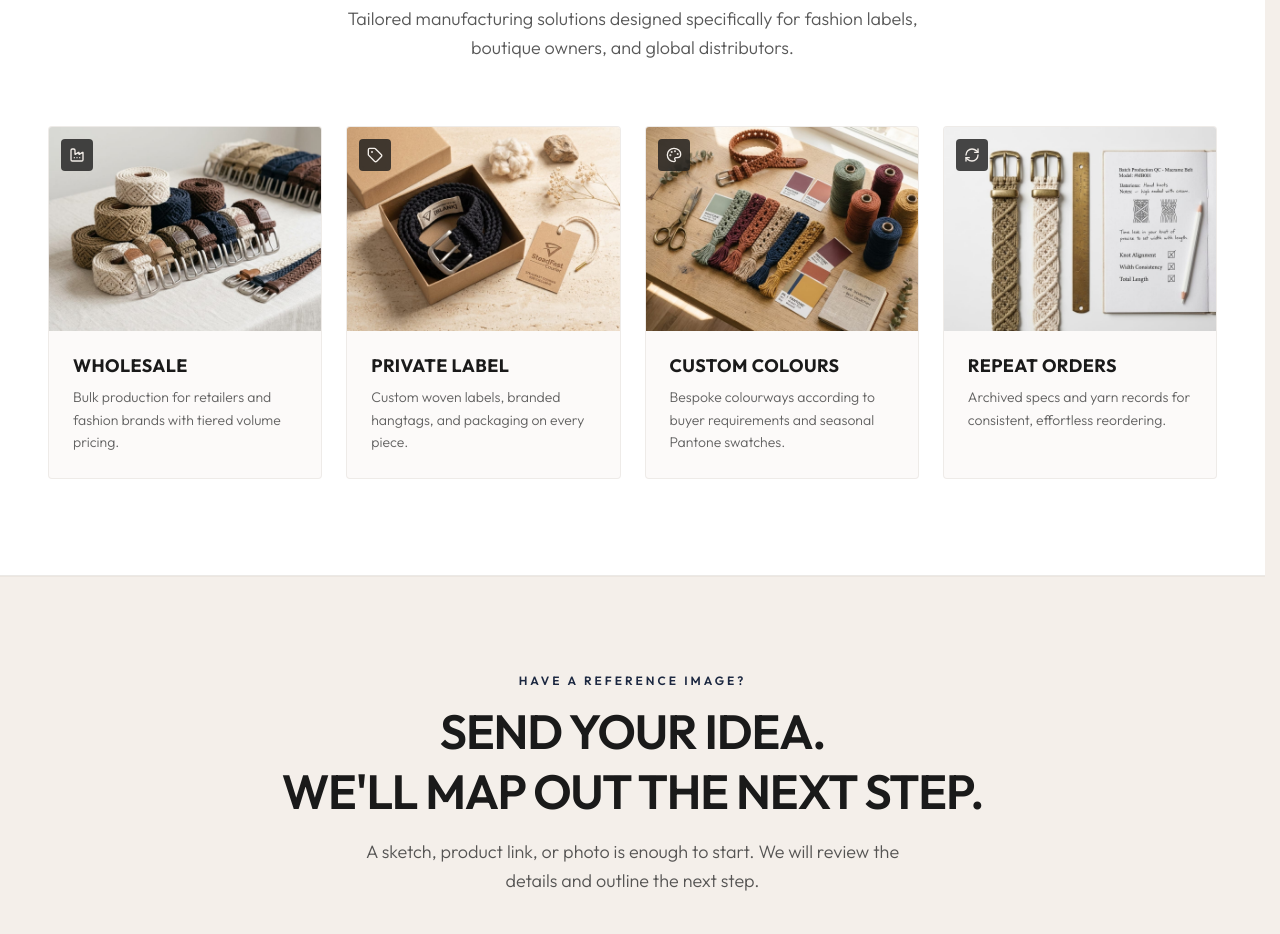
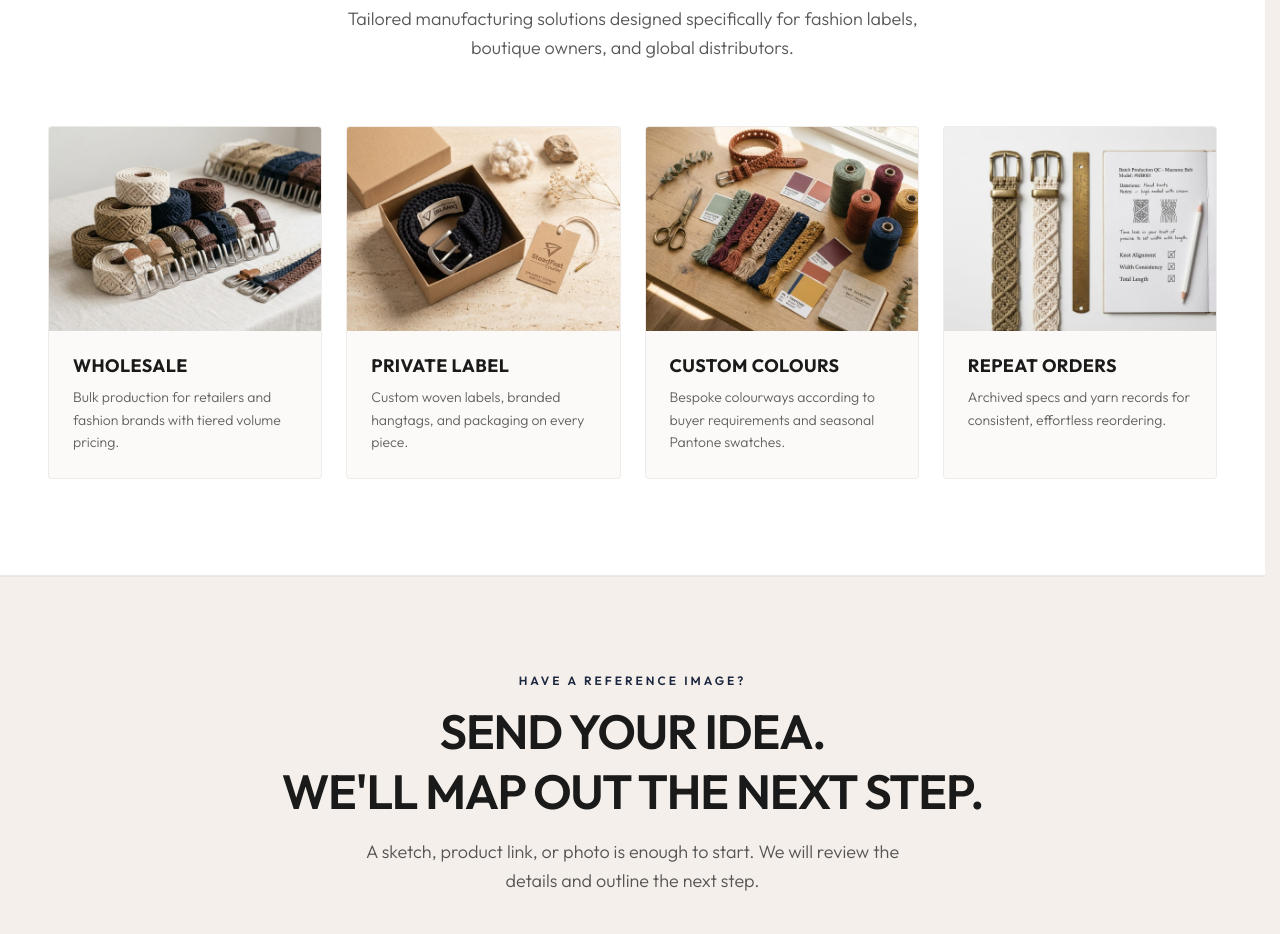
Before and after one commit to cg000als-8877/AST-Macrame, a React (Vite) app: page / in a window 1280 px wide. Shown: the part 3640-4574 px from the top of the page. Built offline with nearby package versions, Linux system fonts and the light colour scheme; no server answers; the database is empty.

Commit message:
UI: Remove corner icon badges from Built for Brands cards

```diff
--- a/src/pages/Home.jsx
+++ b/src/pages/Home.jsx
@@ -5,11 +5,8 @@ import {
   Package,
   ShieldCheck,
   Palette,
-  RefreshCw,
   Check,
   ChevronRight,
-  Tag,
-  Factory,
   Sparkles,
   MessageCircle,
   Mail,
@@ -710,9 +707,6 @@ const Home = () => {
                   loading="lazy"
                   decoding="async"
                 />
-                <div className="absolute top-2 left-2 sm:top-3 sm:left-3 w-6 h-6 sm:w-8 sm:h-8 rounded-md sm:rounded-lg bg-soft-black/80 backdrop-blur-sm text-cream flex items-center justify-center">
-                  <Factory className="w-3 h-3 sm:w-4 sm:h-4" />
-                </div>
               </div>
               <div className="p-3 sm:p-6 flex flex-col flex-grow justify-between">
                 <div>
@@ -736,9 +730,6 @@ const Home = () => {
                   loading="lazy"
                   decoding="async"
                 />
-                <div className="absolute top-2 left-2 sm:top-3 sm:left-3 w-6 h-6 sm:w-8 sm:h-8 rounded-md sm:rounded-lg bg-soft-black/80 backdrop-blur-sm text-cream flex items-center justify-center">
-                  <Tag className="w-3 h-3 sm:w-4 sm:h-4" />
-                </div>
               </div>
               <div className="p-3 sm:p-6 flex flex-col flex-grow justify-between">
                 <div>
@@ -762,9 +753,6 @@ const Home = () => {
                   loading="lazy"
                   decoding="async"
                 />
-                <div className="absolute top-2 left-2 sm:top-3 sm:left-3 w-6 h-6 sm:w-8 sm:h-8 rounded-md sm:rounded-lg bg-soft-black/80 backdrop-blur-sm text-cream flex items-center justify-center">
-                  <Palette className="w-3 h-3 sm:w-4 sm:h-4" />
-                </div>
               </div>
               <div className="p-3 sm:p-6 flex flex-col flex-grow justify-between">
                 <div>
@@ -788,9 +776,6 @@ const Home = () => {
                   loading="lazy"
                   decoding="async"
                 />
-                <div className="absolute top-2 left-2 sm:top-3 sm:left-3 w-6 h-6 sm:w-8 sm:h-8 rounded-md sm:rounded-lg bg-soft-black/80 backdrop-blur-sm text-cream flex items-center justify-center">
-                  <RefreshCw className="w-3 h-3 sm:w-4 sm:h-4" />
-                </div>
               </div>
               <div className="p-3 sm:p-6 flex flex-col flex-grow justify-between">
                 <div>
```
